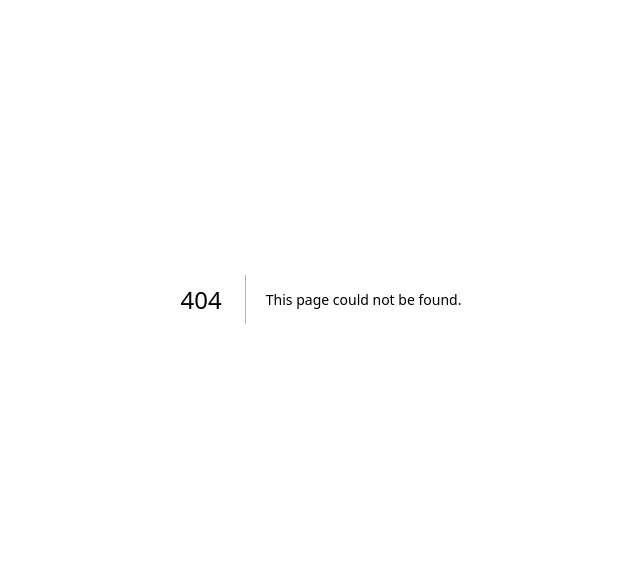
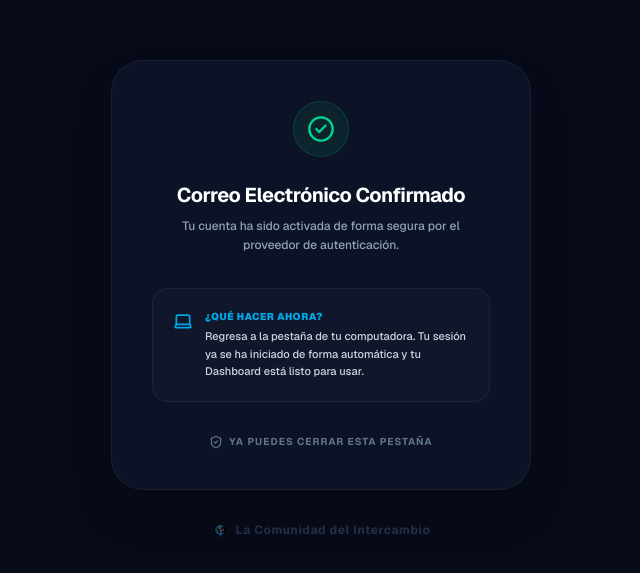
Before and after one commit to yami15j/sop-project, a Next.js app: page /signup/verified-static in a window 1280 px wide. Before the commit this address had no page. Shown: the part 101-674 px from the top of the page, without its empty margins (319-959 px from the left). Built offline with nearby package versions, Linux system fonts and the light colour scheme.

Commit message:
Crear pagina de verificacion estatica y actualizar callback

```diff
--- a/src/app/signup/actions.ts
+++ b/src/app/signup/actions.ts
@@ -35,7 +35,7 @@ export async function signup(formData: FormData) {
     email,
     password,
     options: {
-      emailRedirectTo: `${origin}/api/auth/callback?next=${encodeURIComponent('/signup/verified')}`,
+      emailRedirectTo: `${origin}/api/auth/callback?next=${encodeURIComponent('/signup/verified-static')}`,
       data: {
         full_name: `${nombre} ${apellido}`.trim(),
         nombre,
--- /dev/null
+++ b/src/app/signup/verified-static/page.tsx
@@ -0,0 +1,81 @@
+'use client'
+
+import { motion } from 'framer-motion'
+import { CheckCircle2, ShieldCheck, Laptop } from 'lucide-react'
+
+export default function VerifiedStaticPage() {
+  return (
+    <div className="flex min-h-screen flex-col items-center justify-center bg-[#070b19] font-sans p-6 text-slate-300 select-none relative overflow-hidden">
+
+      {/* Redes de fondo muy sutiles estilo tecnológico limpio */}
+      <div className="absolute inset-0 opacity-[0.02] pointer-events-none">
+        <div
+          className="absolute inset-0"
+          style={{
+            backgroundImage: `linear-gradient(rgba(255, 255, 255, 0.1) 1px, transparent 1px), linear-gradient(90deg, rgba(255, 255, 255, 0.1) 1px, transparent 1px)`,
+            backgroundSize: '30px 30px'
+          }}
+        />
+      </div>
+
+      <motion.div
+        initial={{ opacity: 0, y: 15 }}
+        animate={{ opacity: 1, y: 0 }}
+        transition={{ duration: 0.5, ease: [0.16, 1, 0.3, 1] }}
+        className="w-full max-w-[420px] rounded-[32px] border border-white/5 bg-[#0d1326] p-8 sm:p-10 shadow-2xl relative z-10 text-center"
+      >
+        <div className="flex flex-col items-center">
+
+          {/* Símbolo de Verificación Oficial Protegido */}
+          <div className="w-14 h-14 rounded-full bg-emerald-500/10 border border-emerald-500/20 flex items-center justify-center mb-6 shadow-inner">
+            <CheckCircle2 className="w-7 h-7 text-emerald-400" />
+          </div>
+
+          {/* Título de Google / Proveedor de Servicio */}
+          <h1 className="text-xl font-bold tracking-tight text-white mb-2">
+            Correo Electrónico Confirmado
+          </h1>
+
+          <p className="text-xs text-slate-400 font-medium mb-8 leading-relaxed max-w-[280px]">
+            Tu cuenta ha sido activada de forma segura por el proveedor de autenticación.
+          </p>
+
+          {/* Caja informativa de retorno a la computadora */}
+          <div className="w-full bg-white/[0.02] border border-white/5 rounded-2xl p-5 text-left mb-6">
+            <div className="flex gap-3 items-start">
+              <Laptop className="w-5 h-5 text-[#00A8E8] shrink-0 mt-0.5" />
+              <div>
+                <span className="block text-[10px] font-black uppercase text-[#00A8E8] tracking-wider mb-1">
+                  ¿Qué hacer ahora?
+                </span>
+                <p className="text-[11px] leading-relaxed text-slate-300 font-medium">
+                  Regresa a la pestaña de tu computadora. Tu sesión ya se ha iniciado de forma automática y tu Dashboard está listo para usar.
+                </p>
+              </div>
+            </div>
+          </div>
+
+          {/* Nota de Cierre de Ventana */}
+          <div className="text-[10px] font-bold text-slate-500 flex items-center gap-1.5 justify-center uppercase tracking-widest mt-2">
+            <ShieldCheck className="w-3.5 h-3.5 text-slate-500" />
+            <span>Ya puedes cerrar esta pestaña</span>
+          </div>
+
+        </div>
+      </motion.div>
+
+      {/* Marca de agua de la Comunidad en la base */}
+      <div className="mt-8 flex items-center gap-2 text-slate-600 text-xs font-bold tracking-wider select-none pointer-events-none opacity-50">
+        <div className="w-4 h-4 flex items-center justify-center overflow-hidden rounded-full border border-white/10 bg-black">
+          <img
+            src="/logo.jpg"
+            alt="Logo"
+            className="object-cover w-full h-full"
+          />
+        </div>
+        <span>La Comunidad del Intercambio</span>
+      </div>
+
+    </div>
+  )
+}
```
